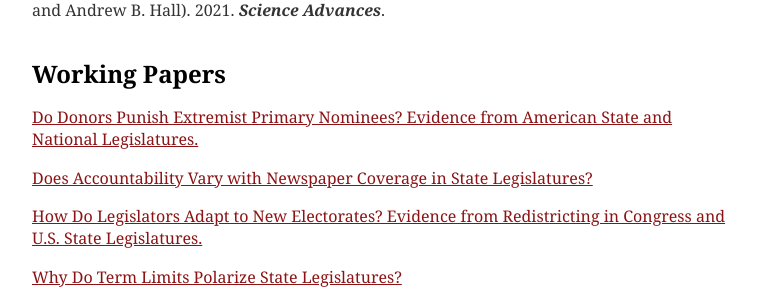
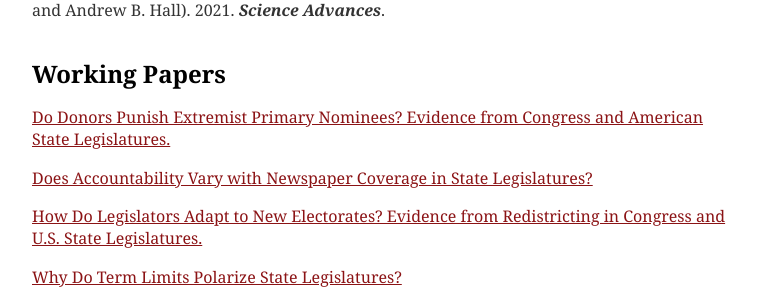
Before and after one commit to AndyMyersSkol/AndyMyersSkol.github.io, a Jekyll site: the page index.html, which Jekyll copies as it is, in a window 1280 px wide. Shown: the part 607-907 px from the top of the page, without its empty margins (258-1016 px from the left). Built offline with Jekyll 4.4.1, drawn with Linux system fonts in a browser that asks for light colours.

Commit message:
Update MoneyRD title

```diff
--- a/index.html
+++ b/index.html
@@ -64,7 +64,7 @@
     <h2>Working Papers</h2>
 
         <p>
-        <a target="_blank" class="bib" href="/documents/Myers_extremist_nominee_fundraising.pdf">Do Donors Punish Extremist Primary Nominees? Evidence from American State and National Legislatures.</a>
+        <a target="_blank" class="bib" href="/documents/Myers_extremist_nominee_fundraising.pdf">Do Donors Punish Extremist Primary Nominees? Evidence from Congress and American State Legislatures.</a>
       </p>
 
         <p>
```
